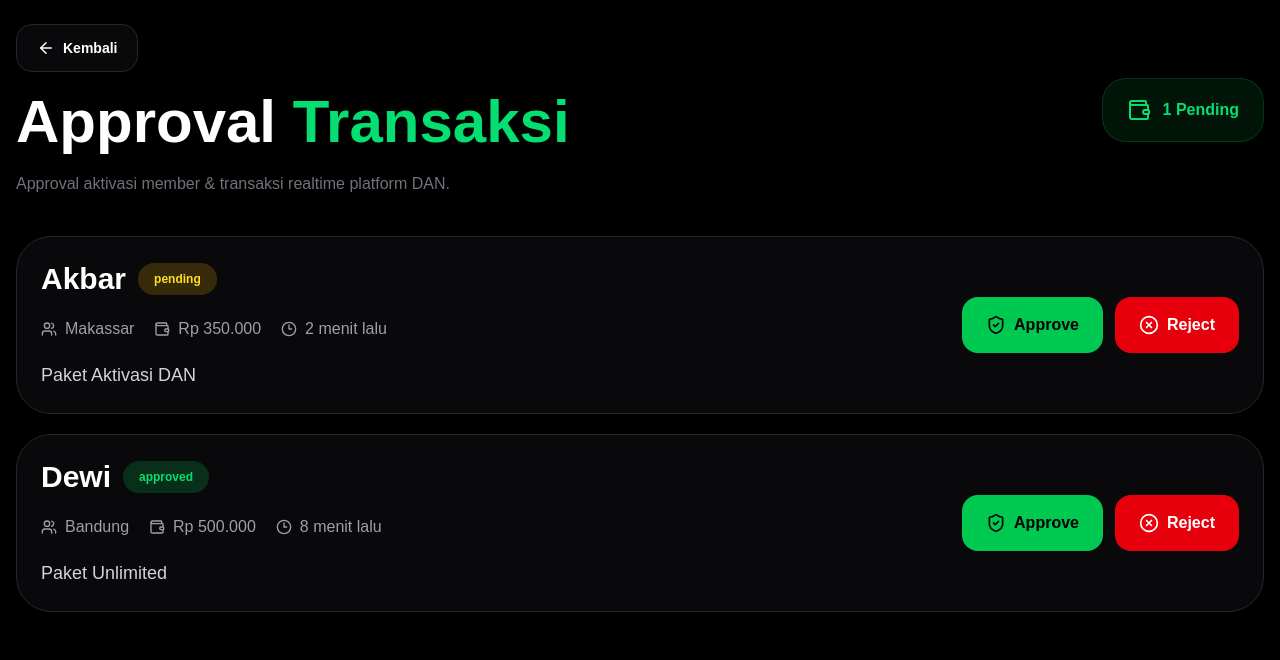
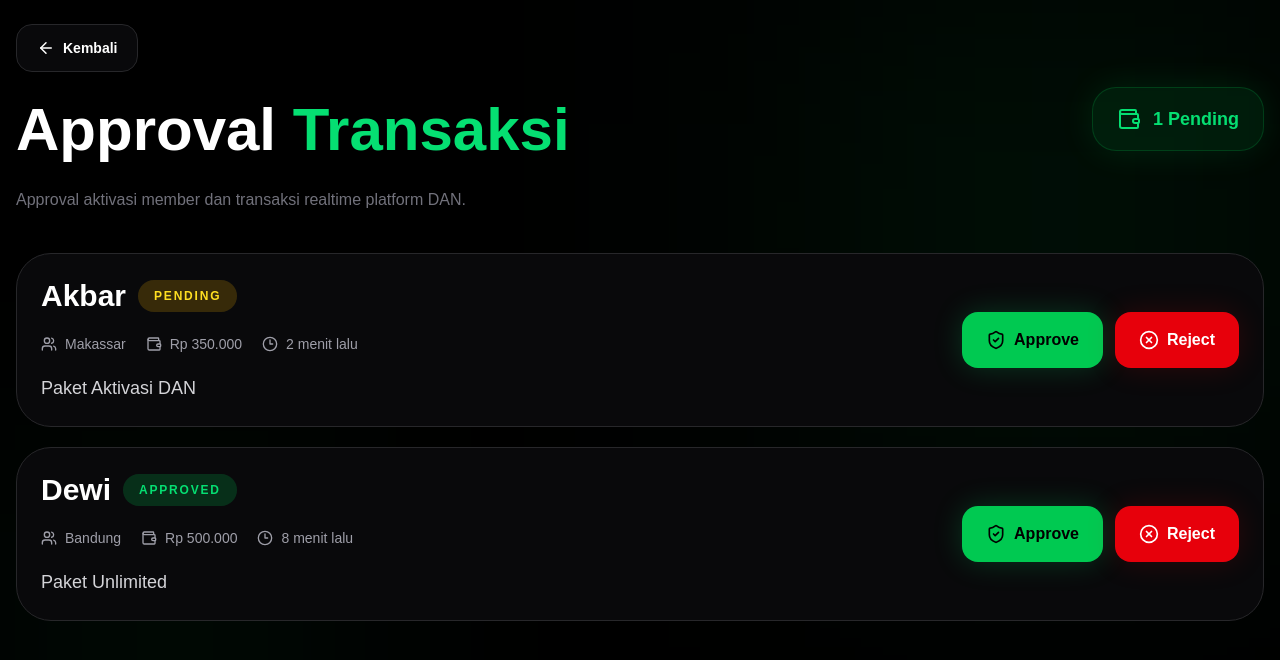
Before and after one commit to ibasnanna-sys/dan-app, a Next.js app: page /admin/transactions in a window 1280 px wide. Shown: the top 660 px of the page. Built offline with nearby package versions, Linux system fonts and the light colour scheme.

Commit message:
Refactor transaction parsing and enhance UI styles
Refactor transaction handling and improve UI elements.

```diff
--- a/src/app/admin/transactions/page.tsx
+++ b/src/app/admin/transactions/page.tsx
@@ -37,13 +37,14 @@ export default function AdminTransactionsPage() {
 
     if (stored) {
 
-      setTransactions(
-        JSON.parse(stored)
-      );
+      const parsed: Transaction[] =
+        JSON.parse(stored);
+
+      setTransactions(parsed);
 
     } else {
 
-      const dummy = [
+      const dummy: Transaction[] = [
         {
           id: 1001,
           memberName: "Akbar",
@@ -86,7 +87,7 @@ export default function AdminTransactionsPage() {
       | "rejected"
   ) {
 
-    const updated =
+    const updated: Transaction[] =
       transactions.map((trx) => {
 
         if (trx.id === id) {
@@ -131,10 +132,19 @@ export default function AdminTransactionsPage() {
   return (
     <main className="min-h-screen bg-black text-white">
 
-      <div className="max-w-7xl mx-auto px-4 py-6 pb-32">
+      {/* BACKGROUND */}
+      <div className="fixed inset-0 pointer-events-none">
+
+        <div className="absolute top-0 right-0 w-[450px] h-[450px] bg-green-500/10 blur-[140px]" />
+
+        <div className="absolute bottom-0 left-0 w-[350px] h-[350px] bg-green-500/5 blur-[120px]" />
+
+      </div>
+
+      <div className="relative max-w-7xl mx-auto px-4 py-6 pb-32">
 
         {/* HEADER */}
-        <div className="flex items-center justify-between flex-wrap gap-4 mb-10">
+        <div className="flex flex-col xl:flex-row xl:items-center xl:justify-between gap-6 mb-10">
 
           <div>
 
@@ -149,7 +159,7 @@ export default function AdminTransactionsPage() {
 
             </Link>
 
-            <h1 className="text-5xl md:text-6xl font-black">
+            <h1 className="text-4xl md:text-6xl font-black leading-tight">
               Approval
               <span className="text-green-400">
                 {" "}
@@ -157,19 +167,19 @@ export default function AdminTransactionsPage() {
               </span>
             </h1>
 
-            <p className="text-zinc-500 mt-5 max-w-2xl">
-              Approval aktivasi
-              member & transaksi
-              realtime platform DAN.
+            <p className="text-zinc-500 mt-5 max-w-2xl leading-relaxed">
+              Approval aktivasi member
+              dan transaksi realtime
+              platform DAN.
             </p>
 
           </div>
 
-          <div className="h-16 px-6 rounded-3xl border border-green-500/20 bg-green-500/10 flex items-center gap-3">
+          <div className="h-16 px-6 rounded-3xl border border-green-500/20 bg-green-500/10 flex items-center gap-3 shadow-[0_0_35px_rgba(0,255,120,0.10)]">
 
             <Wallet className="text-green-400" />
 
-            <span className="font-black text-green-400">
+            <span className="font-black text-green-400 text-lg">
               {
                 transactions.filter(
                   (trx) =>
@@ -184,6 +194,23 @@ export default function AdminTransactionsPage() {
 
         </div>
 
+        {/* EMPTY */}
+        {transactions.length === 0 && (
+
+          <div className="rounded-[35px] border border-zinc-800 bg-zinc-950 p-10 text-center">
+
+            <h2 className="text-2xl font-black">
+              Tidak ada transaksi
+            </h2>
+
+            <p className="text-zinc-500 mt-3">
+              Belum ada transaksi masuk.
+            </p>
+
+          </div>
+
+        )}
+
         {/* LIST */}
         <div className="space-y-5">
 
@@ -191,24 +218,24 @@ export default function AdminTransactionsPage() {
 
             <div
               key={trx.id}
-              className="rounded-[35px] border border-zinc-800 bg-zinc-950 p-6"
+              className="rounded-[35px] border border-zinc-800 bg-zinc-950 p-6 hover:border-green-500/30 transition-all duration-300"
             >
 
               <div className="flex flex-col xl:flex-row xl:items-center xl:justify-between gap-6">
 
                 {/* LEFT */}
-                <div>
+                <div className="flex-1">
 
-                  <div className="flex items-center gap-3 flex-wrap">
+                  <div className="flex flex-wrap items-center gap-3">
 
-                    <h2 className="text-3xl font-black">
+                    <h2 className="text-2xl md:text-3xl font-black">
                       {
                         trx.memberName
                       }
                     </h2>
 
                     <div
-                      className={`px-4 py-2 rounded-full text-xs font-black ${
+                      className={`px-4 py-2 rounded-full text-xs font-black uppercase tracking-[0.15em] ${
                         trx.status ===
                         "approved"
                           ? "bg-green-500/20 text-green-400"
@@ -225,7 +252,7 @@ export default function AdminTransactionsPage() {
 
                   </div>
 
-                  <div className="flex flex-wrap gap-5 mt-5 text-zinc-400">
+                  <div className="flex flex-wrap gap-5 mt-5 text-zinc-400 text-sm">
 
                     <div className="flex items-center gap-2">
 
@@ -274,7 +301,7 @@ export default function AdminTransactionsPage() {
                         "approved"
                       )
                     }
-                    className="h-14 px-6 rounded-2xl bg-green-500 hover:bg-green-400 transition-all flex items-center gap-2 font-black text-black"
+                    className="h-14 px-6 rounded-2xl bg-green-500 hover:bg-green-400 transition-all flex items-center gap-2 font-black text-black shadow-[0_0_30px_rgba(0,255,120,0.18)]"
                   >
 
                     <ShieldCheck
@@ -292,7 +319,7 @@ export default function AdminTransactionsPage() {
                         "rejected"
                       )
                     }
-                    className="h-14 px-6 rounded-2xl bg-red-600 hover:bg-red-500 transition-all flex items-center gap-2 font-black"
+                    className="h-14 px-6 rounded-2xl bg-red-600 hover:bg-red-500 transition-all flex items-center gap-2 font-black shadow-[0_0_30px_rgba(255,0,0,0.15)]"
                   >
 
                     <XCircle
@@ -317,4 +344,4 @@ export default function AdminTransactionsPage() {
 
     </main>
   );
-                    }
+}
```
